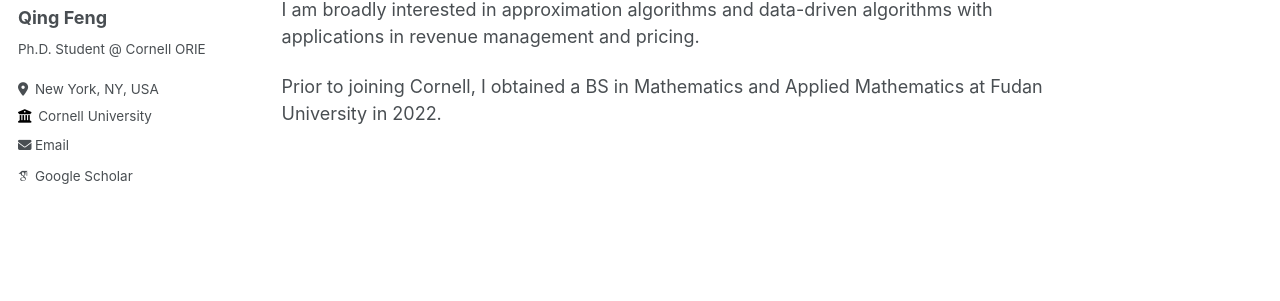
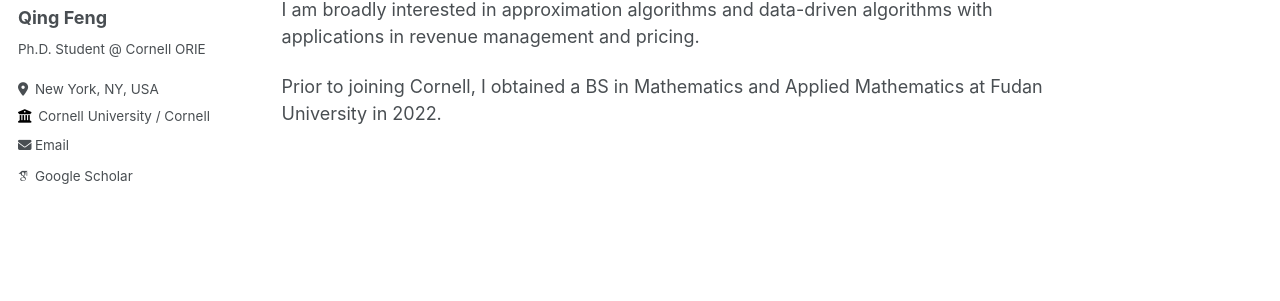
Before and after one commit to qfeng48/qfeng48.github.io, a Jekyll site: the page built from _pages/about.md, in a window 1280 px wide. Shown: the part 284-585 px from the top of the page. Built offline with Jekyll 4.4.1, drawn with Linux system fonts in a browser that asks for light colours; some web fonts are replaced.

Commit message:
Update _config.yml

```diff
--- a/_config.yml
+++ b/_config.yml
@@ -25,7 +25,7 @@ author:
   name             : "Qing Feng"
   bio              : "Ph.D. Student @ Cornell ORIE"
   location         : "New York, NY, USA"
-  employer         : "Cornell University"
+  employer         : "Cornell University / Cornell Tech"
   email            : "qf48@cornell.edu"
 
   # Academic websites
```
